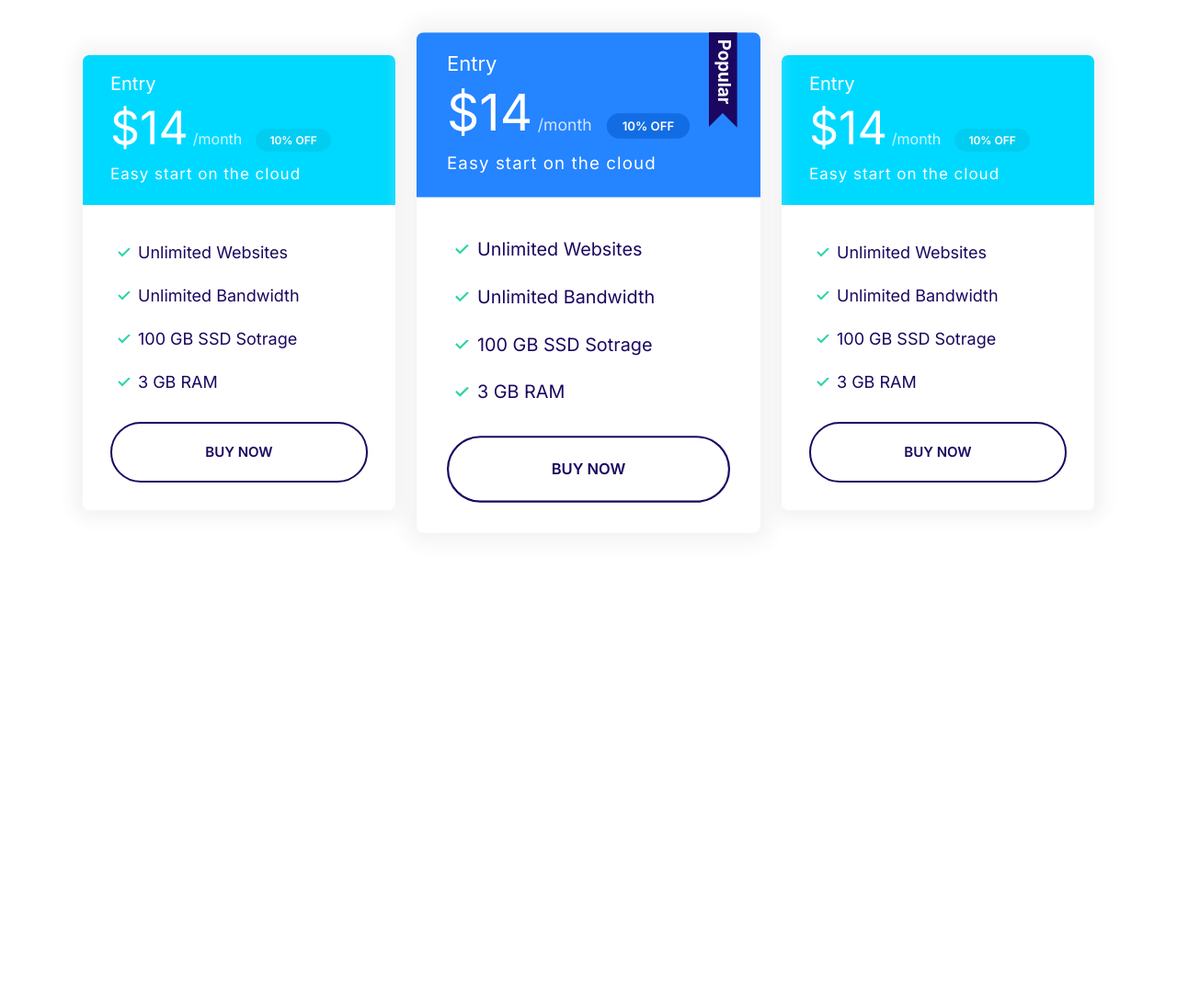
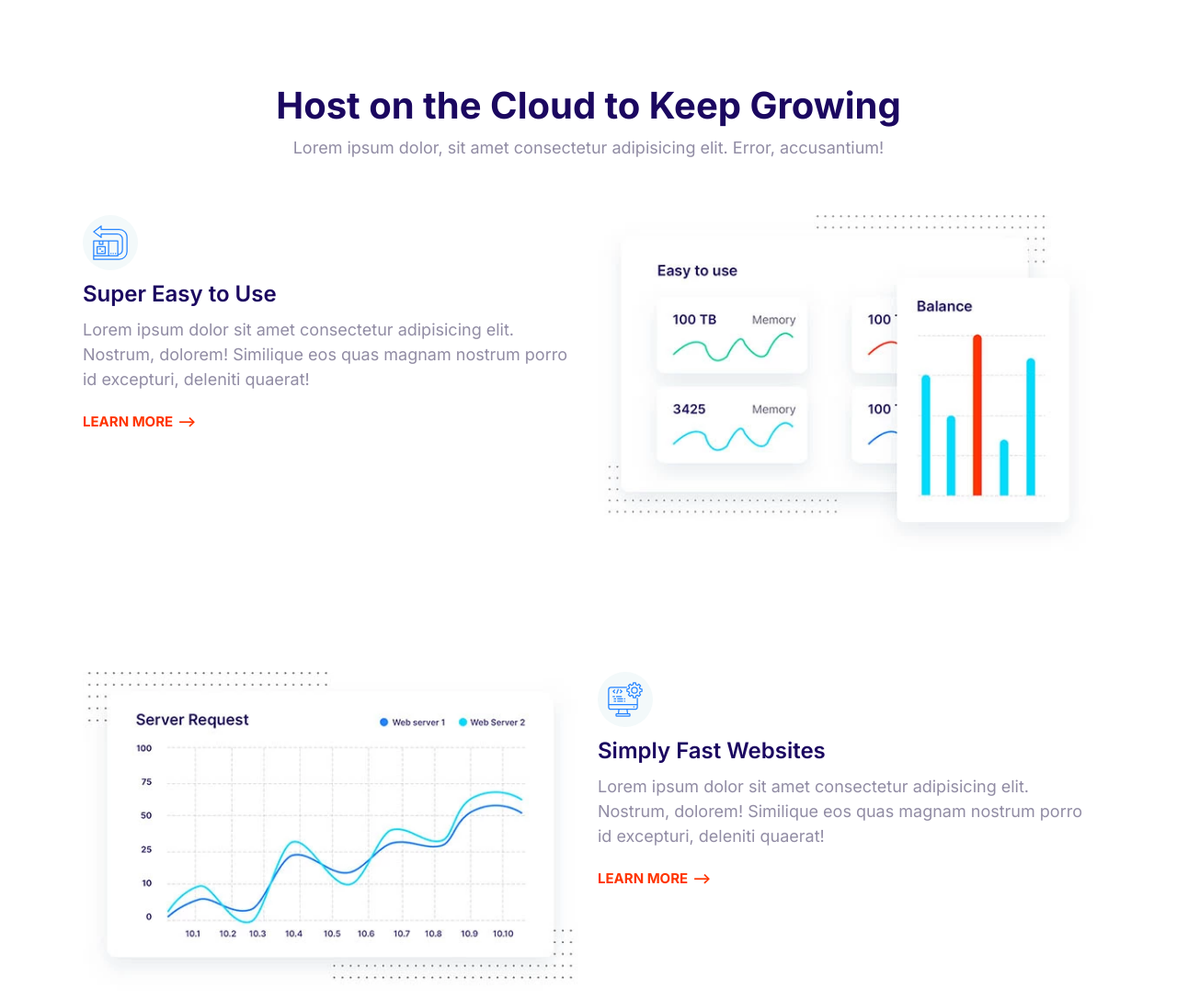
Before and after one commit to bi-mal/EagerDarwin, a plain HTML site: page index.html in a window 1280 px wide. Shown: the top 1088 px of the page at 92% size. Before the commit the page ends 800 px from the top, so only its background shows below. Drawn offline with Linux system fonts and the light colour scheme.

Commit message:
created and styled features block

```diff
--- a/css/styles.css
+++ b/css/styles.css
@@ -34,7 +34,9 @@ h2{
     font-size: 4rem;
 }
 h3{
-    font-size: 3rem;
+    font-size: 2.8rem;
+    font-weight: 600;
+    line-height: 1.3;
 }
 p{
     margin-top: 0;
@@ -664,3 +666,24 @@ a{
     max-width: 500px;
     margin: 0 auto;
 }
+
+/* Features */
+
+.feature{
+    gap: 4rem 2rem;
+    margin: 12rem 0;
+}
+.feature:first-of-type{
+    margin-top: 6rem;
+}
+.feature__heading{
+    margin: 1rem 0;
+}
+.feature__image{
+    width: 100%;
+}
+@media screen and (min-width:768px) {
+    .feature:nth-of-type(even) .feature__content{
+        order: 2;
+    }
+}
--- a/index.html
+++ b/index.html
@@ -15,69 +15,95 @@
     <link rel="stylesheet" href="css/styles.css" />
   </head>
   <body>
-    <section class="block container block-plans">
-      <div class="grid grid--1x3">
-        <div class="plan">
-          <div class="card card--secondary">
-            <header class="card__header">
-              <h3 class="plan__name">Entry</h3>
-              <span class="plan__price">$14</span>
-              <span class="plan__billing-cycle">/month</span>
-              <span class="badge badge--secondary badge--small">10% OFF</span>
-              <span class="plan__tagline">Easy start on the cloud</span class="plan-tagline">
-            </header>
-            <div class="card__body">
-              <ul class="list list--tick">
-                <li class="list__item">Unlimited Websites</li>
-                <li class="list__item">Unlimited Bandwidth</li>
-                <li class="list__item">100 GB SSD Sotrage</li>
-                <li class="list__item">3 GB RAM</li>
-              </ul>
-              <button class="btn btn--outline btn--block">buy now</button>
-            </div>
-          </div>
+    <section class="block container">
+      <header class="block__header">
+        <h2>Host on the Cloud to Keep Growing</h2>
+        <p>
+          Lorem ipsum dolor, sit amet consectetur adipisicing elit. Error,
+          accusantium!
+        </p>
+      </header>
+      <article class="grid grid--1x2 feature">
+        <div class="feature__content">
+          <span class="icon-container">
+            <svg class="icon icon--primary">
+              <use xlink:href="images/sprite.svg#easy"></use>
+            </svg>
+          </span>
+          <h3 class="feature__heading">Super Easy to Use</h3>
+          <p>
+            Lorem ipsum dolor sit amet consectetur adipisicing elit. Nostrum,
+            dolorem! Similique eos quas magnam nostrum porro id excepturi,
+            deleniti quaerat!
+          </p>
+          <a href="#" class="link-arrow">Learn more</a>
         </div>
-        <div class="plan plan--popular">
-          <div class="card card--primary">
-            <header class="card__header">
-              <h3 class="plan__name">Entry</h3>
-              <span class="plan__price">$14</span>
-              <span class="plan__billing-cycle">/month</span>
-              <span class="badge badge--primary badge--small">10% OFF</span>
-              <span class="plan__tagline">Easy start on the cloud</span class="plan-tagline">
-            </header>
-            <div class="card__body">
-              <ul class="list list--tick">
-                <li class="list__item">Unlimited Websites</li>
-                <li class="list__item">Unlimited Bandwidth</li>
-                <li class="list__item">100 GB SSD Sotrage</li>
-                <li class="list__item">3 GB RAM</li>
-              </ul>
-              <button class="btn btn--outline btn--block">buy now</button>
-            </div>
-          </div>
+        <picture>
+          <source
+            type="image/webp"
+            srcset="images/easy.webp 1x, images/easy@2x.webp 2x"
+          />
+          <source
+            type="image/png"
+            srcset="images/easy.png 1x, images/easy@2x.png 2x"
+          />
+          <img class="feature__image" src="images/easy@2x.webp" alt="" />
+        </picture>
+      </article>
+      <article class="grid grid--1x2 feature">
+        <div class="feature__content">
+          <span class="icon-container">
+            <svg class="icon icon--primary">
+              <use xlink:href="images/sprite.svg#computer"></use>
+            </svg>
+          </span>
+          <h3 class="feature__heading">Simply Fast Websites</h3>
+          <p>
+            Lorem ipsum dolor sit amet consectetur adipisicing elit. Nostrum,
+            dolorem! Similique eos quas magnam nostrum porro id excepturi,
+            deleniti quaerat!
+          </p>
+          <a href="#" class="link-arrow">Learn more</a>
         </div>
-        <div class="plan">
-          <div class="card card--secondary">
-            <header class="card__header">
-              <h3 class="plan__name">Entry</h3>
-              <span class="plan__price">$14</span>
-              <span class="plan__billing-cycle">/month</span>
-              <span class="badge badge--secondary badge--small">10% OFF</span>
-              <span class="plan__tagline">Easy start on the cloud</span class="plan-tagline">
-            </header>
-            <div class="card__body">
-              <ul class="list list--tick">
-                <li class="list__item">Unlimited Websites</li>
-                <li class="list__item">Unlimited Bandwidth</li>
-                <li class="list__item">100 GB SSD Sotrage</li>
-                <li class="list__item">3 GB RAM</li>
-              </ul>
-              <button class="btn btn--outline btn--block">buy now</button>
-            </div>
-          </div>
+        <picture>
+          <source
+            type="image/webp"
+            srcset="images/fast.webp 1x, images/fast@2x.webp 2x"
+          />
+          <source
+            type="image/png"
+            srcset="images/fast.png 1x, images/fast@2x.png 2x"
+          />
+          <img class="feature__image" src="images/fast@2x.webp" alt="" />
+        </picture>
+      </article>
+      <article class="grid grid--1x2 feature">
+        <div class="feature__content">
+          <span class="icon-container">
+            <svg class="icon icon--primary">
+              <use xlink:href="images/sprite.svg#wordpress"></use>
+            </svg>
+          </span>
+          <h3 class="feature__heading">Wordpress Made Easy</h3>
+          <p>
+            Lorem ipsum dolor sit amet consectetur adipisicing elit. Nostrum,
+            dolorem! Similique eos quas magnam nostrum porro id excepturi,
+            deleniti quaerat!
+          </p>
+          <a href="#" class="link-arrow">Learn more</a>
         </div>
-      </div>
+        <picture>
+          <source
+            type="image/webp"
+            srcset="images/wordpress.webp 1x, images/wordpress@2x.webp 2x"
+          />
+          <source
+            type="image/png"
+            srcset="images/wordpress.png 1x, images/wordpress@2x.png 2x"
+          />
+          <img class="feature__image" src="images/wordpress@2x.webp" alt="" />
+        </picture>
+      </article>
     </section>
     <script src="js/main.js"></script>
   </body>
```
Also changed, not shown: images/easy.jpg (added), images/easy.webp (added), images/easy@2x.jpg (added), images/easy@2x.webp (added), images/fast.jpg (added), images/fast.webp (added), images/fast@2x.jpg (added), images/fast@2x.webp (added), images/wordpress.jpg (added), images/wordpress.webp (added), images/wordpress@2x.jpg (added), images/wordpress@2x.webp (added), 1 other file.
